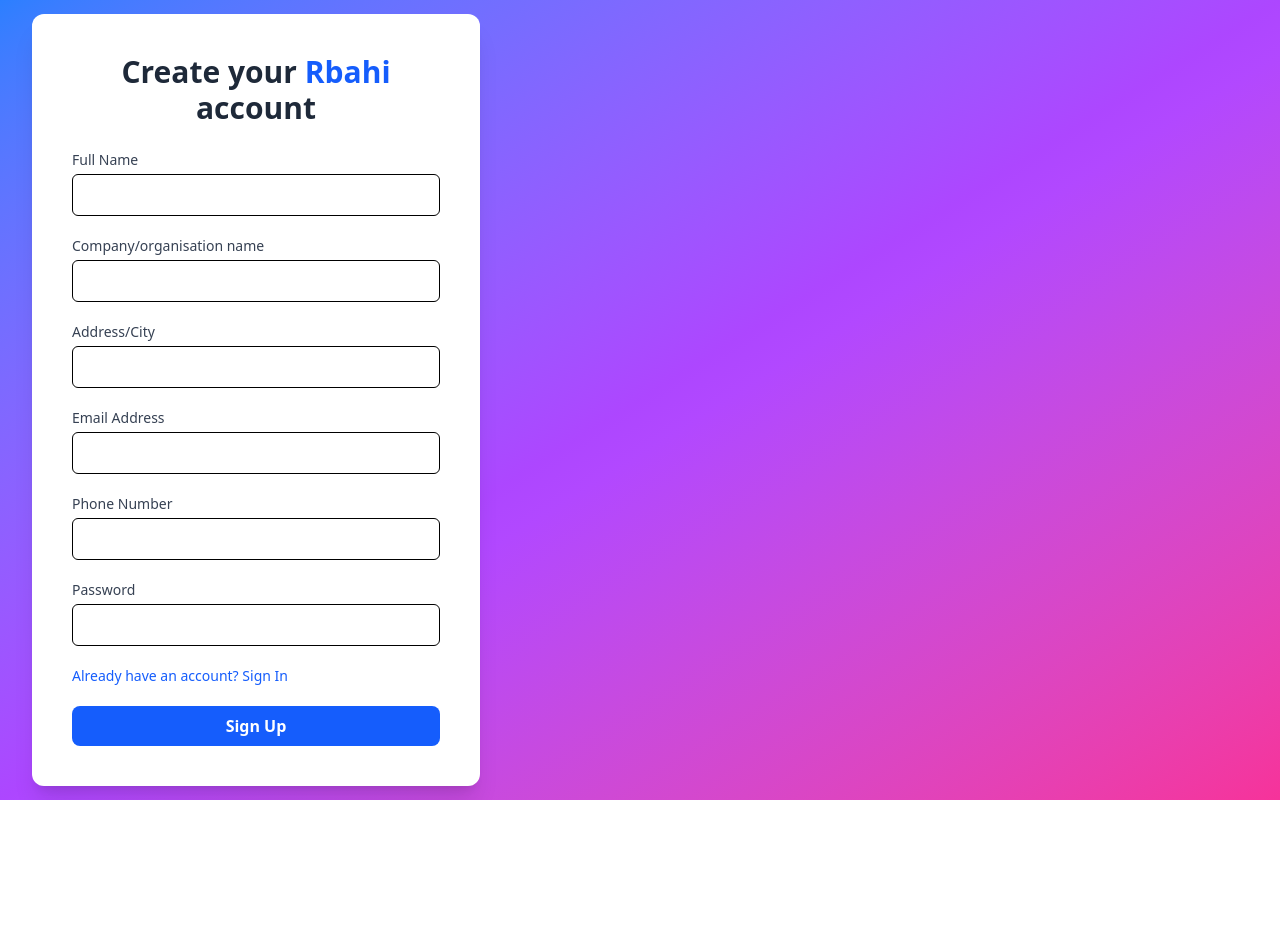
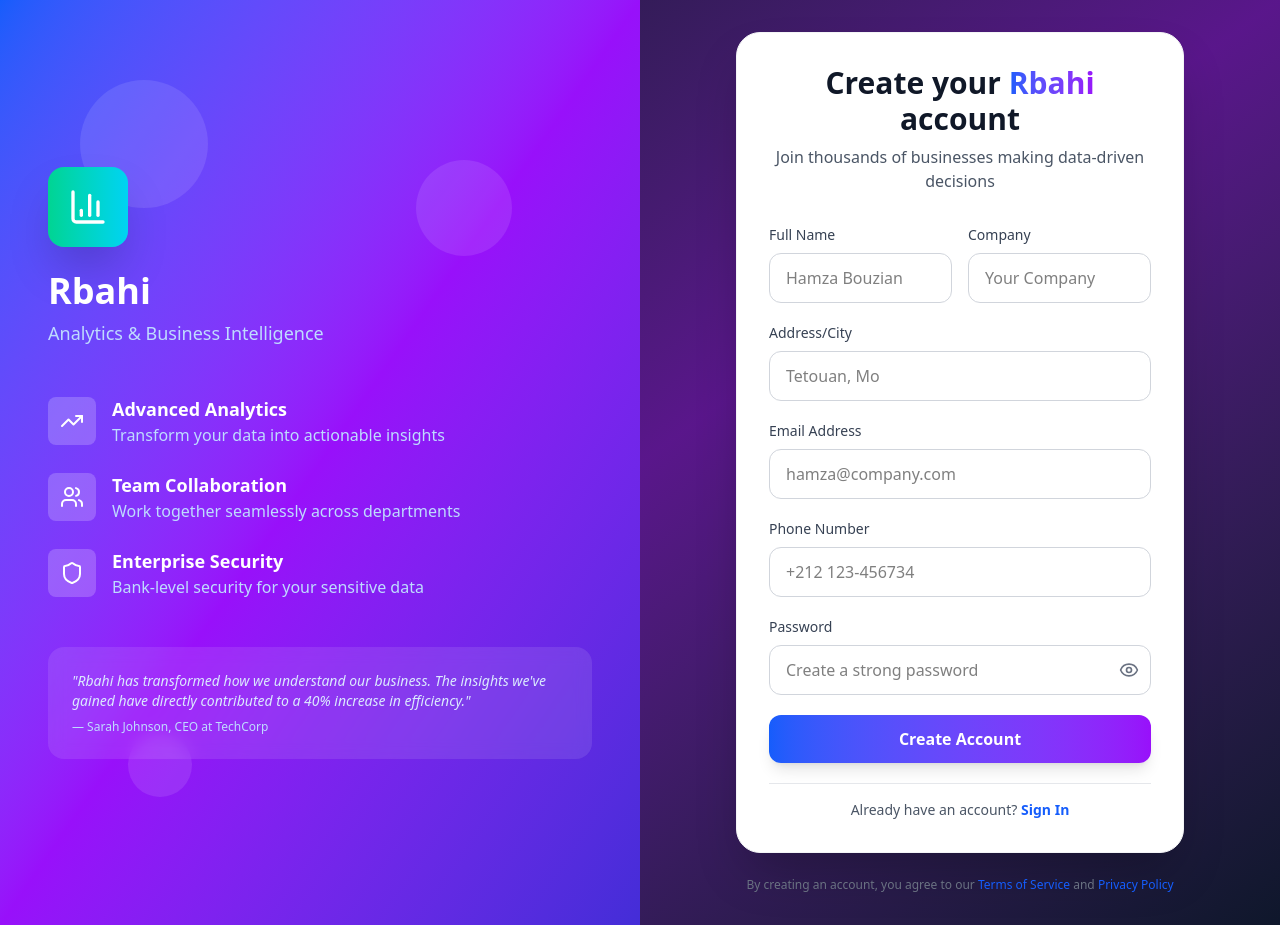
Before and after one commit to 78hamza/rbahi, a React (Vite) app in the folder frontend/: page /signup in a window 1280 px wide. Before the commit the page ends 800 px from the top, so only its background shows below. Built offline with nearby package versions, Linux system fonts and the light colour scheme.

Commit message:
customise the signUp page and start working with the contact page now, for the dashboard page i just add the log out navigation

```diff
--- a/frontend/src/pages/Dashboard.jsx
+++ b/frontend/src/pages/Dashboard.jsx
@@ -55,7 +55,7 @@
   const handleLogOut = () => {
     localStorage.removeItem("token");
     // In a real app, this would navigate to signin
-    console.log("Logging out and should redirect to signin");
+    navigate("/signin")
   };
 
   const formatCurrency = (value) => {
--- a/frontend/src/pages/Signup.jsx
+++ b/frontend/src/pages/Signup.jsx
@@ -1,10 +1,8 @@
-import { Link } from "react-router-dom";
-import axios from "axios";
-import React, { useState } from "react";
-import { useNavigate } from "react-router-dom";
+import React, { useState } from 'react';
+import { Eye, EyeOff, TrendingUp, BarChart3, Users, Shield } from "lucide-react";
+import axios from 'axios'
 
-export default function Signup() {
-    const navigate = useNavigate();
+export default function SingnUp() {
     const [formData, setFormData] = useState({
         fullName: "",
         company: "",
@@ -17,9 +15,10 @@
     const [errorMessage, setErrorMessage] = useState("");
     const [successMessage, setSuccessMessage] = useState("");
     const [isLoading, setIsLoading] = useState(false);
+    const [showPassword, setShowPassword] = useState(false);
 
     const handleChange = (e) => {
-        setFormData({ ...formData, [e.target.name]: e.target.value });
+        setFormData({ ...formData, [e.target.name] : e.target.value });
     };
 
     const handleSubmit = async (e) => {
@@ -28,71 +27,133 @@
         setErrorMessage("");
         setSuccessMessage("");
 
-        try {
-            console.log("Sending data:", formData);
-            const response = await axios.post("http://localhost:7070/api/auth/signup", formData, {
-                headers: {
-                    'Content-Type': 'application/json'
-                },
-                timeout: 10000 // 10 second timeout
-            });
 
-            console.log("Response:", response.data);
-            setSuccessMessage("Signup successful!");
+        try{
+            await new Promise(resolve => setTimeout(resolve, 1500));
+            const response = await axios.post('http://localhost:7070/api/auth/signup', formData);
+
+            setSuccessMessage("Account created successfully");
             setFormData({
                 fullName: "",
                 company: "",
-                address: "",
+                address : "",
                 email: "",
                 phone: "",
                 password: ""
             });
-            navigate("/signin");
-        } catch (err) {
-            console.error("Full error:", err);
-
-            if (err.response) {
-                // Server responded with error status
-                setErrorMessage(err.response.data.error || "Something went wrong, please try again!");
-            } else if (err.request) {
-                // Network error - request was made but no response
-                setErrorMessage("Network error. Please check if the server is running.");
-            } else {
-                // Something else
-                setErrorMessage("An unexpected error occurred.");
-            }
+            console.log('the signup process is passing successfully');
+        }catch (err) {
+            setErrorMessage("something went wrong. Please try again.");
+            console.error("the sign up process is not working", err);
         } finally {
             setIsLoading(false);
         }
+
+
+
+
     };
 
     return (
-        <div className="min-h-screen flex items-center bg-gradient-to-br from-blue-500 via-purple-500 to-pink-500 animate-gradient bg-size-200 px-4 sm:px lg:px-8">
-            <div className="bg-white bg-opacity-90 rounded-xl shadow-xl p-10 w-full max-w-md space-y-6">
-                <h2 className="text-3xl font-extrabold text-center text-gray-800">
-                    Create your <span className="text-blue-600">Rbahi</span> account
+        <div className="min-h-screen flex bg-gradient-to-br from-slate-900 via-purple-900 to-slate-900">
+            {/* Left Section - Brand & Features */}
+            <div className="hidden lg:flex lg:w-1/2 bg-gradient-to-br from-blue-600 via-purple-600 to-indigo-700 relative overflow-hidden">
+                {/* Background Pattern */}
+                <div className="absolute inset-0 opacity-10">
+                    <div className="absolute top-20 left-20 w-32 h-32 bg-white rounded-full"></div>
+                    <div className="absolute top-40 right-32 w-24 h-24 bg-white rounded-full"></div>
+                    <div className="absolute bottom-32 left-32 w-16 h-16 bg-white rounded-full"></div>
+                </div>
+
+                <div className="relative z-10 flex flex-col justify-center px-12 py-16 text-white">
+                    {/* Logo */}
+                    <div className="mb-12">
+                        <div className="flex items-center justify-center w-20 h-20 bg-gradient-to-r from-emerald-400 to-cyan-400 rounded-2xl mb-6 shadow-2xl">
+                            <BarChart3 className="w-10 h-10 text-white" />
+                        </div>
+                        <h1 className="text-4xl font-bold mb-2">Rbahi</h1>
+                        <p className="text-blue-200 text-lg">Analytics & Business Intelligence</p>
+                    </div>
+
+                    {/* Features */}
+                    <div className="space-y-6">
+                        <div className="flex items-center space-x-4">
+                            <div className="w-12 h-12 bg-white/20 rounded-lg flex items-center justify-center">
+                                <TrendingUp className="w-6 h-6" />
+                            </div>
+                            <div>
+                                <h3 className="font-semibold text-lg">Advanced Analytics</h3>
+                                <p className="text-blue-200">Transform your data into actionable insights</p>
+                            </div>
+                        </div>
+
+                        <div className="flex items-center space-x-4">
+                            <div className="w-12 h-12 bg-white/20 rounded-lg flex items-center justify-center">
+                                <Users className="w-6 h-6" />
+                            </div>
+                            <div>
+                                <h3 className="font-semibold text-lg">Team Collaboration</h3>
+                                <p className="text-blue-200">Work together seamlessly across departments</p>
+                            </div>
+                        </div>
+
+                        <div className="flex items-center space-x-4">
+                            <div className="w-12 h-12 bg-white/20 rounded-lg flex items-center justify-center">
+                                <Shield className="w-6 h-6" />
+                            </div>
+                            <div>
+                                <h3 className="font-semibold text-lg">Enterprise Security</h3>
+                                <p className="text-blue-200">Bank-level security for your sensitive data</p>
+                            </div>
+                        </div>
+                    </div>
+
+                    <div className="mt-12 p-6 bg-white/10 rounded-2xl backdrop-blur-sm">
+                        <p className="text-sm text-blue-100 italic">
+                            "Rbahi has transformed how we understand our business. The insights we've gained have directly contributed to a 40% increase in efficiency."
+                        </p>
+                        <p className="text-xs text-blue-200 mt-2">— Sarah Johnson, CEO at TechCorp</p>
+                    </div>
+                </div>
+            </div>
+
+            {/* Right Section - Form */}
+            <div className="w-full lg:w-1/2 flex items-center justify-center p-8">
+                <div className="w-full max-w-md">
+                    <div className="bg-white rounded-3xl shadow-2xl p-8 border border-gray-100">
+                        {/* Header */}
+                        <div className="text-center mb-8">
+                            <div className="lg:hidden flex items-center justify-center w-16 h-16 bg-gradient-to-r from-emerald-400 to-cyan-400 rounded-2xl mx-auto mb-4">
+                                <BarChart3 className="w-8 h-8 text-white" />
+                            </div>
+                            <h2 className="text-3xl font-bold text-gray-900 mb-2">
+                                Create your <span className="text-transparent bg-clip-text bg-gradient-to-r from-blue-600 to-purple-600">Rbahi</span> account
                             </h2>
+                            <p className="text-gray-600">Join thousands of businesses making data-driven decisions</p>
+                        </div>
 
-                <form className="space-y-5" onSubmit={handleSubmit}>
+                        <div className="space-y-5">
+                            <div className="grid grid-cols-1 md:grid-cols-2 gap-4">
                                 <div>
-                        <label htmlFor="name" className="block text-sm font-medium text-gray-700">
+                                    <label htmlFor="fullName" className="block text-sm font-medium text-gray-700 mb-2">
                                         Full Name
                                     </label>
                                     <input
                                         type="text"
                                         name="fullName"
-                            id="name"
+                                        id="fullName"
                                         value={formData.fullName}
                                         onChange={handleChange}
                                         required
                                         disabled={isLoading}
-                            className="mt-1 w-full px-4 py-2 border rounded-md focus:ring-2 focus:ring-blue-500 focus:outline-none disabled:opacity-50"
+                                        className="w-full px-4 py-3 border border-gray-300 rounded-xl focus:ring-2 focus:ring-blue-500 focus:border-transparent transition-all duration-200 disabled:opacity-50 disabled:bg-gray-50"
+                                        placeholder="Hamza Bouzian"
                                     />
                                 </div>
 
                                 <div>
-                        <label htmlFor="company" className="block text-sm font-medium text-gray-700">
-                            Company/organisation name
+                                    <label htmlFor="company" className="block text-sm font-medium text-gray-700 mb-2">
+                                        Company
                                     </label>
                                     <input
                                         type="text"
@@ -102,12 +163,14 @@
                                         onChange={handleChange}
                                         required
                                         disabled={isLoading}
-                            className="mt-1 w-full px-4 py-2 border rounded-md focus:ring-2 focus:ring-blue-500 focus:outline-none disabled:opacity-50"
+                                        className="w-full px-4 py-3 border border-gray-300 rounded-xl focus:ring-2 focus:ring-blue-500 focus:border-transparent transition-all duration-200 disabled:opacity-50 disabled:bg-gray-50"
+                                        placeholder="Your Company"
                                     />
+                                </div>
                             </div>
 
                             <div>
-                        <label htmlFor="address" className="block text-sm font-medium text-gray-700">
+                                <label htmlFor="address" className="block text-sm font-medium text-gray-700 mb-2">
                                     Address/City
                                 </label>
                                 <input
@@ -118,12 +181,13 @@
                                     onChange={handleChange}
                                     required
                                     disabled={isLoading}
-                            className="mt-1 w-full px-4 py-2 border rounded-md focus:ring-2 focus:ring-blue-500 focus:outline-none disabled:opacity-50"
+                                    className="w-full px-4 py-3 border border-gray-300 rounded-xl focus:ring-2 focus:ring-blue-500 focus:border-transparent transition-all duration-200 disabled:opacity-50 disabled:bg-gray-50"
+                                    placeholder="Tetouan, Mo"
                                 />
                             </div>
 
                             <div>
-                        <label htmlFor="email" className="block text-sm font-medium text-gray-700">
+                                <label htmlFor="email" className="block text-sm font-medium text-gray-700 mb-2">
                                     Email Address
                                 </label>
                                 <input
@@ -134,12 +198,13 @@
                                     onChange={handleChange}
                                     required
                                     disabled={isLoading}
-                            className="mt-1 w-full px-4 py-2 border rounded-md focus:ring-2 focus:ring-blue-500 focus:outline-none disabled:opacity-50"
+                                    className="w-full px-4 py-3 border border-gray-300 rounded-xl focus:ring-2 focus:ring-blue-500 focus:border-transparent transition-all duration-200 disabled:opacity-50 disabled:bg-gray-50"
+                                    placeholder="hamza@company.com"
                                 />
                             </div>
 
                             <div>
-                        <label htmlFor="phone" className="block text-sm font-medium text-gray-700">
+                                <label htmlFor="phone" className="block text-sm font-medium text-gray-700 mb-2">
                                     Phone Number
                                 </label>
                                 <input
@@ -150,48 +215,88 @@
                                     onChange={handleChange}
                                     required
                                     disabled={isLoading}
-                            className="mt-1 w-full px-4 py-2 border rounded-md focus:ring-2 focus:ring-blue-500 focus:outline-none disabled:opacity-50"
+                                    className="w-full px-4 py-3 border border-gray-300 rounded-xl focus:ring-2 focus:ring-blue-500 focus:border-transparent transition-all duration-200 disabled:opacity-50 disabled:bg-gray-50"
+                                    placeholder="+212 123-456734"
                                 />
                             </div>
 
                             <div>
-                        <label htmlFor="password" className="block text-sm font-medium text-gray-700">
+                                <label htmlFor="password" className="block text-sm font-medium text-gray-700 mb-2">
                                     Password
                                 </label>
+                                <div className="relative">
                                     <input
-                            type="password"
+                                        type={showPassword ? "text" : "password"}
                                         name="password"
                                         id="password"
                                         value={formData.password}
                                         onChange={handleChange}
                                         required
                                         disabled={isLoading}
-                            className="mt-1 w-full px-4 py-2 border rounded-md focus:ring-2 focus:ring-blue-500 focus:outline-none disabled:opacity-50"
+                                        className="w-full px-4 py-3 pr-12 border border-gray-300 rounded-xl focus:ring-2 focus:ring-blue-500 focus:border-transparent transition-all duration-200 disabled:opacity-50 disabled:bg-gray-50"
+                                        placeholder="Create a strong password"
                                     />
+                                    <button
+                                        type="button"
+                                        onClick={() => setShowPassword(!showPassword)}
+                                        className="absolute right-3 top-1/2 transform -translate-y-1/2 text-gray-500 hover:text-gray-700 transition-colors"
+                                    >
+                                        {showPassword ? <EyeOff className="w-5 h-5" /> : <Eye className="w-5 h-5" />}
+                                    </button>
+                                </div>
                             </div>
 
-                    <div className="flex items-center justify-between text-sm">
-                        <Link to="/signin" className="text-blue-600 hover:underline">
-                            Already have an account? Sign In
-                        </Link>
+                            {errorMessage && (
+                                <div className="p-3 bg-red-50 border border-red-200 rounded-lg text-red-700 text-sm">
+                                    {errorMessage}
+                                </div>
+                            )}
+
+                            {successMessage && (
+                                <div className="p-3 bg-green-50 border border-green-200 rounded-lg text-green-700 text-sm">
+                                    {successMessage}
+                                </div>
+                            )}
+
+                            <button
+                                onClick={handleSubmit}
+                                disabled={isLoading}
+                                className="w-full bg-gradient-to-r from-blue-600 to-purple-600 hover:from-blue-700 hover:to-purple-700 text-white font-semibold py-3 px-6 rounded-xl transition-all duration-200 transform hover:scale-[1.02] disabled:opacity-50 disabled:cursor-not-allowed disabled:transform-none shadow-lg hover:shadow-xl"
+                            >
+                                {isLoading ? (
+                                    <div className="flex items-center justify-center">
+                                        <div className="w-5 h-5 border-2 border-white border-t-transparent rounded-full animate-spin mr-2"></div>
+                                        Creating Account...
+                                    </div>
+                                ) : (
+                                    'Create Account'
+                                )}
+                            </button>
+
+                            <div className="text-center pt-4 border-t border-gray-200">
+                                <p className="text-sm text-gray-600">
+                                    Already have an account?{' '}
+                                    <button
+                                        onClick={() => console.log('Navigate to sign in')}
+                                        className="text-blue-600 hover:text-blue-700 font-semibold transition-colors"
+                                    >
+                                         <a href="/signin">Sign In</a>
+                                    </button>
+                                </p>
+                            </div>
+                        </div>
                     </div>
 
-                    <button
-                        type="submit"
-                        disabled={isLoading}
-                        className="w-full bg-blue-600 hover:bg-blue-700 text-white font-bold py-2 px-4 rounded-lg transition disabled:opacity-50 disabled:cursor-not-allowed"
-                    >
-                        {isLoading ? 'Signing Up...' : 'Sign Up'}
-                    </button>
-
-                    {errorMessage && (
-                        <div className="text-red-500 text-sm font-semibold text-center">{errorMessage}</div>
-                    )}
-                    {successMessage && (
-                        <div className="text-green-500 text-sm font-semibold text-center">{successMessage}</div>
-                    )}
-                </form>
+                    <p className="text-center text-xs text-gray-500 mt-6">
+                        By creating an account, you agree to our{' '}
+                        <button className="text-blue-600 hover:underline">Terms of Service</button>{' '}
+                        and{' '}
+                        <button className="text-blue-600 hover:underline">Privacy Policy</button>
+                    </p>
+                </div>
             </div>
         </div>
     );
+
+
 }
--- /dev/null
+++ b/frontend/src/pages/contact.jsx
@@ -0,0 +1,37 @@
+import React, { useState } from 'react';
+import { useNavigate } from 'react-router-dom';
+import axios from 'axios';
+import { TbSettingsCheck } from 'react-icons/tb';
+
+
+export default function Contact() {
+    const [isLoading, setIsLoading] = useState(false);
+    const [errorMessage, setErrorMessage] = useState("");
+    const [successMessage, setSuccessMessage] = useState("");
+    const [formData, setFormData] = useState({
+        fullName: "",
+        email: "",
+        message : ""
+    });
+
+    const handleChange = (e) => {
+        setFormData({...formData, [e.target.name] : e.target.value})
+    };
+
+    const handleSubmit = async (e) => {
+        setIsLoading(true);
+        setErrorMessage("")
+        setSuccessMessage("");
+
+        try {
+            const response = await
+        }catch {
+
+        } finally {
+            setIsLoading(false)
+        }
+    }
+    return (
+        ""
+    );
+}
```
Also changed, not shown: frontend/src/assets/signUp.jpg (added). Lines whose indentation alone changed are shown as unchanged.
